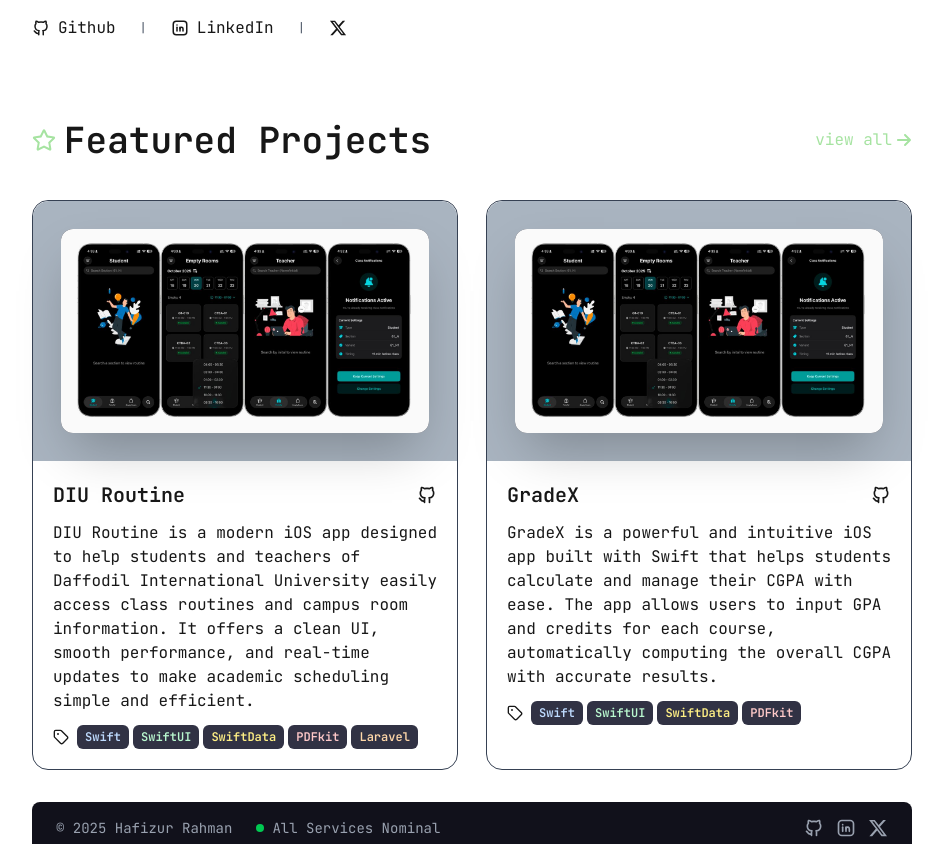
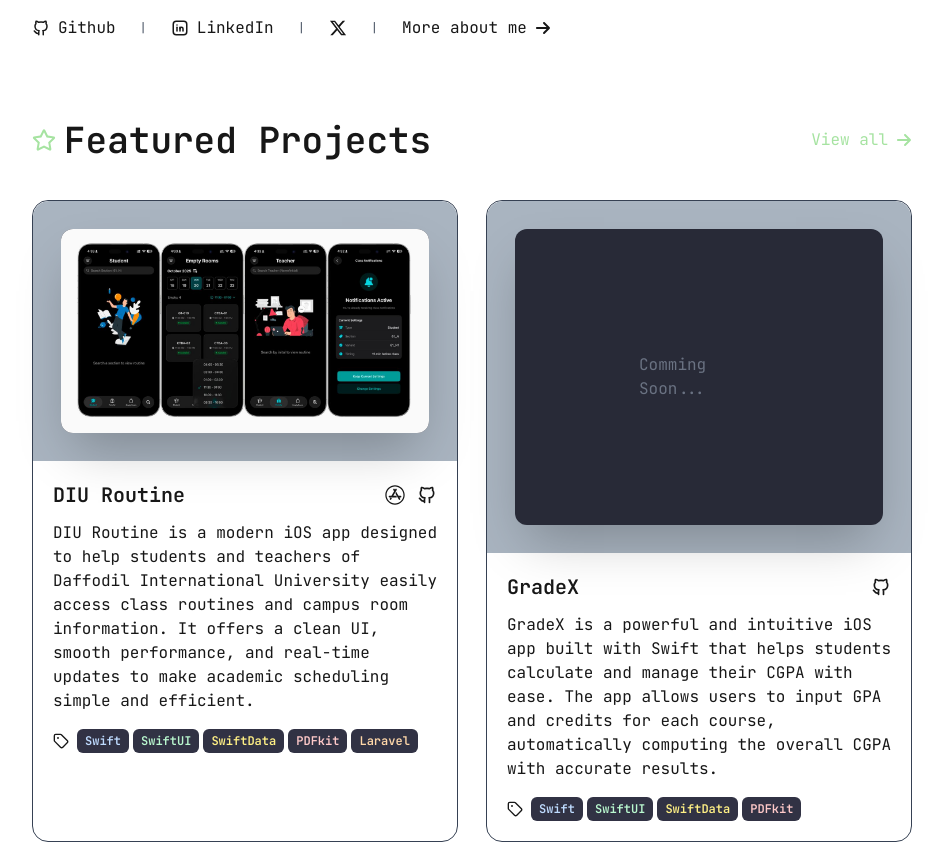
Before and after one commit to ahrafi16/hafiz-portfolio, a Next.js app: page / in a window 1280 px wide. Shown: the part 560-1404 px from the top of the page, without its empty margins (168-1111 px from the left). Built offline with nearby package versions, Linux system fonts and the light colour scheme.

Commit message:
Added about page

```diff
--- a/app/about/page.js
+++ b/app/about/page.js
@@ -1,36 +1,38 @@
 import Image from "next/image";
 import { RiUser3Line } from "react-icons/ri";
 import pp from "../../public/pp.png";
-import { FaGithub } from "react-icons/fa";
-import { BsLinkedin } from "react-icons/bs";
-import { FaFacebook } from "react-icons/fa";
+import { TbBrandGithub } from "react-icons/tb";
+import { TbBrandLinkedin } from "react-icons/tb";
+import { FaAppStore, FaXTwitter } from "react-icons/fa6";
 
 const page = () => {
     return (
         <div >
             <h2 className="flex items-center text-4xl font-bold gap-2"><RiUser3Line className="text-[#a6e3a1]" />About Me</h2>
-            <div className="flex flex-col md:flex-row gap-5 my-7">
+            <div className="flex flex-col  md:flex-row gap-5 my-7">
+                <div className="md:w-1/3">
                     <Image
                         src={pp}
                         alt="Picture of the author"
                         width={900}
                         height={900}
-                    className="rounded-xl transition-transform duration-300 hover:scale-105 w-full md:w-[500px] lg:w-[700px]"
+                        className="rounded-xl  transition-transform duration-300 hover:scale-105 w-full md:w-[500px] lg:w-[700px]"
                     />
-                <div className="">
-                    <p>
-                        Im Jason Cameron (@JasonLovesDoggo) — a student and programmer with 5+ YoE based out of Toronto, Canada. I like to make cool projects when im bored.
-
-                        Some of my more notable projects are RedditVideoMakerBot 8265 where I reverse engineered TikToks TTS API and Anubis 13914, an anti AI scraper tool which is currently being used by organizations such as The Linux Foundation or the UN. Most of my work is centered around backend development or system administration. Some sites that I run include metropolis, mCTF, MCPT, foodle as well as a bunch of others.
-
-                        Outside of software, I enjoy playing Ultimate frisbee, photography, organizing/participating at/mentoring hackathons and spending time with my dog, Bella (see below). I also have a passion for exploring the world in general! Feel free to book a chat if youd like to connect.
+                </div>
+                <div className="md:w-2/3">
+                    <p className="text-xl">
+                        I am a final-year BSc Computer Science student with a passion for mobile app development. I started my journey learning Dart and Flutter, building several exciting applications along the way.
+                        <br /> <br />
+                        Recently, I have been diving into Swift, and I find iOS development increasingly fascinating. I love coding, creating apps, and solving problems through programming. From the beginning, I have been drawn to building intuitive mobile experiences, sometimes integrating Laravel as a backend for my applications.
+                        <br /> <br />
+                        I am continuously learning, exploring new technologies, and improving my skills to create impactful apps.
                     </p>
-                    <div className="my-5 flex items-center gap-6">
-                        <a className="hover:text-[#a6e3a1]" href=""><span className="flex items-center gap-2"><FaGithub className="text-lg" />Github</span></a>
+                    <div className="my-7 flex items-center gap-6">
+                        <a className="hover:text-[#a6e3a1]" href="https://github.com/hafizflow"><span className="flex items-center gap-2"><TbBrandGithub className="text-lg" />Github</span></a>
                         <span className="text-xs text-gray-600">*</span>
-                        <a className="hover:text-[#a6e3a1]" href=""><span className="flex items-center gap-2"><BsLinkedin className="text-lg" />LinkedIn</span></a>
+                        <a className="hover:text-[#a6e3a1]" href="https://www.linkedin.com/in/hafizflow/"><span className="flex items-center gap-2"><TbBrandLinkedin className="text-lg" />LinkedIn</span></a>
                         <span className="text-xs text-gray-600">*</span>
-                        <a className="hover:text-[#a6e3a1]" href=""><span className="flex items-center gap-2"><FaFacebook className="text-lg" />Facebook</span></a>
+                        <a className="hover:text-[#a6e3a1]" href="https://x.com/hafizflow"><span className="flex items-center gap-2"><FaXTwitter className="text-lg" /></span></a>
                     </div>
                 </div>
             </div>
--- a/app/layout.js
+++ b/app/layout.js
@@ -40,7 +40,7 @@ export default function RootLayout({ children }) {
       >
         <Nav />
         {/* Wrap page content with padding instead */}
-        <main className="px-10 md:px-50 mx-auto">
+        <main className="px-10  md:px-30 lg:px-50 mx-auto">
           {children}
           {footer()}
         </main>
--- a/app/page.js
+++ b/app/page.js
@@ -1,11 +1,12 @@
 import { TbBrandGithub } from "react-icons/tb";
 import { TbBrandLinkedin } from "react-icons/tb";
-import { FaXTwitter } from "react-icons/fa6";
+import { FaAppStore, FaXTwitter } from "react-icons/fa6";
 import { LuTag } from "react-icons/lu";
 import { FaRegStar } from "react-icons/fa";
 import { FaArrowRight } from "react-icons/fa6";
 import Image from "next/image";
 import p1 from "../public/project1.jpg";
+import Link from "next/link";
 
 
 
@@ -41,13 +42,27 @@ export default function Home() {
           <span className="flex items-center gap-2"><FaXTwitter className="text-lg" />
           </span>
         </a>
+
+        <span className="text-xs text-gray-600">|</span>
+
+        <Link className="hover:text-[#a6e3a1]" href="/about">
+          <span className="flex items-center group gap-2">More about me <FaArrowRight className="transition-translate duration-100 group-hover:translate-x-1" />
+          </span>
+        </Link>
       </div>
 
       <div className="flex justify-between items-center mt-20 mb-10">
         <h1 className="text-4xl flex font-semibold  gap-2 items-center"><FaRegStar className="text-[#a6e3a1] text-2xl" />Featured Projects</h1>
-        <p className="flex items-center gap-1 text-[#a6e3a1] cursor-pointer">view all <FaArrowRight /></p>
+
+        <Link className="text-[#a6e3a1]" href="/project">
+          <span className="flex items-center group gap-2">View all <FaArrowRight className="transition-translate duration-100 group-hover:translate-x-1" />
+          </span>
+        </Link>
+
       </div>
+      {/* featured projects */}
       <div className="flex flex-col md:flex-row gap-7">
+        {/* project 1 */}
         <div className="group border  border-gray-700 hover:border-[#a6e3a1] rounded-2xl w-full cursor-pointer">
           <div className="bg-[#a9b4c0] p-7 rounded-t-2xl">
             <div className="bg-[#282a37] transition-transform duration-300 group-hover:scale-105 space-y-5 rounded-xl shadow-2xl">
@@ -64,11 +79,20 @@ export default function Home() {
           </div>
           <div className="space-y-3 p-5">
             <h2 className="text-xl flex justify-between items-center font-semibold group-hover:text-[#a6e3a1] transition-colors duration-300">
-              <span>DIU Routine</span>
-              <TbBrandGithub className="" />
+
+              <span> DIU Routine</span>
+              <span className="flex items-center gap-3">
+                <a href="https://apps.apple.com/us/app/diu-routine/id6748752277" target="_blank" rel="noopener noreferrer">
+                  <FaAppStore className="text-xl hover:text-[#a6e3a1]" />
+                </a>
+                <a href="https://github.com/hafizflow/DiuRoutine" target="_blank" rel="noopener noreferrer">
+                  <TbBrandGithub className="text-xl hover:text-[#a6e3a1]" />
+                </a>
+              </span>
+
             </h2>
             <p>DIU Routine is a modern iOS app designed to help students and teachers of Daffodil International University easily access class routines and campus room information. It offers a clean UI, smooth performance, and real-time updates to make academic scheduling simple and efficient.</p>
-            <div className="flex items-center gap-2">
+            <div className="flex items-center mt-4 gap-2">
               <LuTag />
               <div className="flex gap-1">
                 <p className="text-blue-200 text-xs bg-[#313244] px-2 py-1 font-semibold rounded-md">Swift</p>
@@ -80,27 +104,33 @@ export default function Home() {
             </div>
           </div>
         </div>
+        {/* projects 2 */}
         <div className="group border  border-gray-700 hover:border-[#a6e3a1] rounded-2xl w-full cursor-pointer">
           <div className="bg-[#a9b4c0] p-7 rounded-t-2xl">
             <div className="bg-[#282a37] transition-transform duration-300 group-hover:scale-105 space-y-5 rounded-xl shadow-2xl">
 
-              <Image
+              {/* <Image
                 src={p1}
                 alt="Picture of the author"
                 width={900}
                 height={900}
                 className="rounded-xl w-full md:w-[500px] lg:w-[700px]"
-              />
+              /> */}
+              <div className="p-31 flex justify-center items-center text-gray-500">
+                Comming Soon...
+              </div>
             </div>
           </div>
           <div className="space-y-3 p-5">
             <h2 className="text-xl flex justify-between items-center font-semibold group-hover:text-[#a6e3a1] transition-colors duration-300">
               <span>GradeX</span>
-              <TbBrandGithub className="" />
+              <a href="https://github.com/hafizflow/GradeX" target="_blank" rel="noopener noreferrer">
+                <TbBrandGithub className="text-xl hover:text-[#a6e3a1]" />
+              </a>
             </h2>
             <p>GradeX is a powerful and intuitive iOS app built with Swift that helps students calculate and manage their CGPA with ease. The app allows users to input GPA and credits for each course, automatically computing the overall CGPA with accurate results.
             </p>
-            <div className="flex items-center gap-2">
+            <div className="flex items-center mt-4 gap-2">
               <LuTag />
               <div className="flex gap-1">
                 <p className="text-blue-200 text-xs bg-[#313244] px-2 py-1 font-semibold rounded-md">Swift</p>
--- a/app/project/page.js
+++ b/app/project/page.js
@@ -27,7 +27,7 @@ const page = () => {
         },
         {
             id: 2,
-            code: p1,
+            code: null,
             name: "GradeX ",
             version: "https://github.com/hafizflow/GradeX",
             description:
@@ -101,16 +101,21 @@ const page = () => {
                         key={project.id}
                         className="group border border-gray-700 hover:border-[#a6e3a1] rounded-2xl w-full h-full flex flex-col cursor-pointer"
                     >
+
                         {/* Top box */}
                         <div className="bg-[#a9b4c0] p-7 rounded-t-2xl">
                             <div className="bg-[#282a37] transition-transform duration-300 group-hover:scale-105 space-y-5 rounded-xl shadow-2xl">
-                                <Image
-                                    src={project.code}
-                                    alt="Picture of the author"
-                                    width={900}
-                                    height={900}
-                                    className="rounded-xl h-45 w-full md:w-[500px] lg:w-[700px]"
-                                />
+                                {
+                                    project.code != null ? <Image
+                                        src={project.code}
+                                        alt="Picture of the author"
+                                        width={900}
+                                        height={900}
+                                        className="rounded-xl h-45 w-full md:w-[500px] lg:w-[700px]"
+                                    /> : <div className="p-20">
+                                        Comming Soon...
+                                    </div>
+                                }
                             </div>
                         </div>
 
```
Lines whose indentation alone changed are shown as unchanged.
